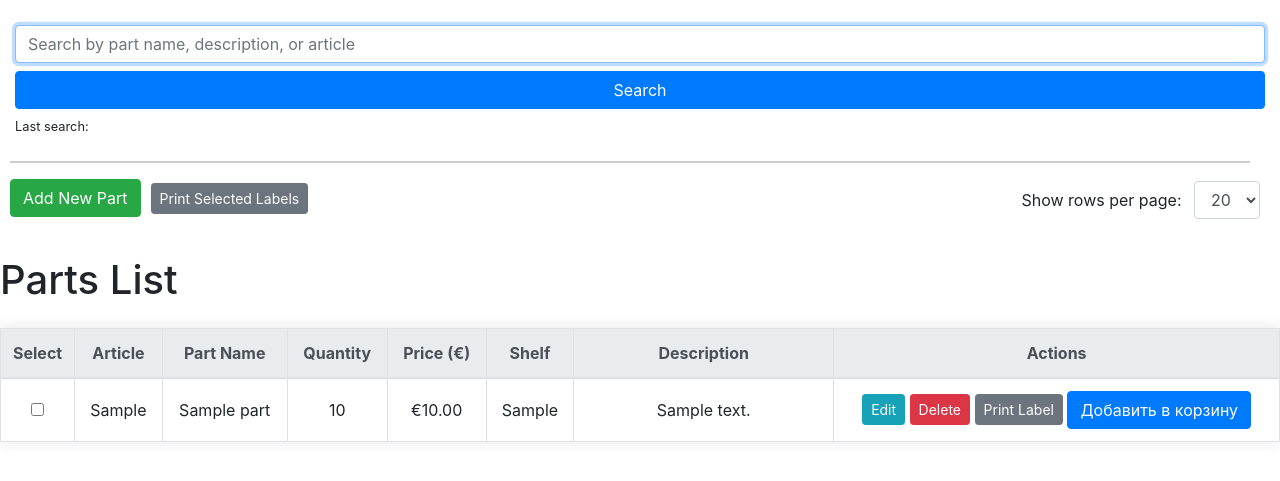
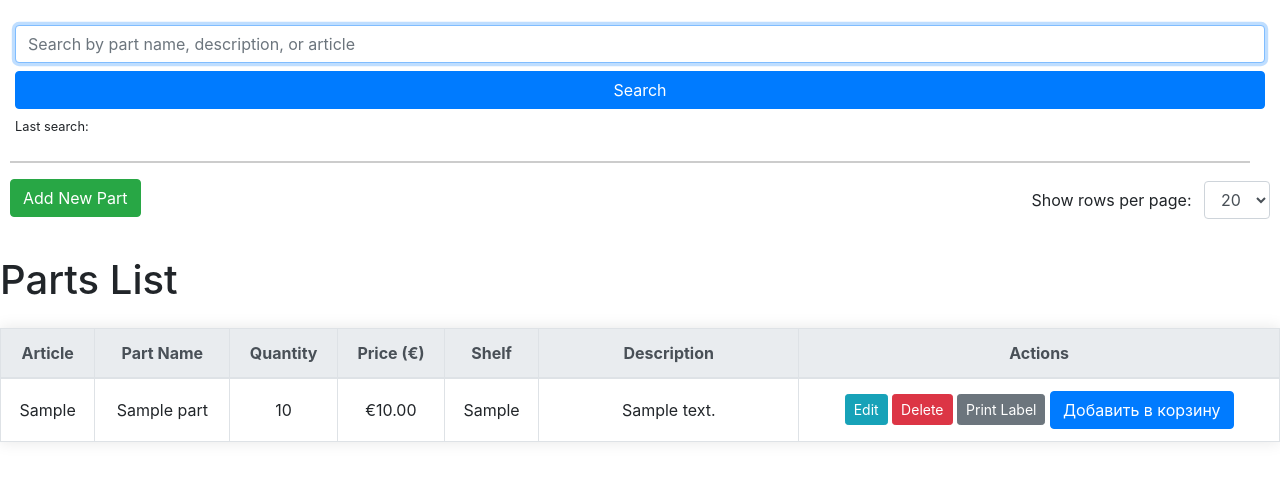
Before and after one commit to Ewi0/ALLOwhk, a PHP site: page / in a window 1280 px wide. Shown: the part 250-731 px from the top of the page. Run offline with PHP 8.4, Linux system fonts and the light colour scheme; tables that the repository leaves empty or names only in its code hold one stand-in row (values such as "Sample post"); some libraries are stand-ins or nearby versions.

Commit message:
Deleted JS Function
Print Selected Labels. We don't use this

```diff
--- a/assets/js/main.js
+++ b/assets/js/main.js
@@ -228,56 +228,6 @@ function generateBarcodeSVG(barcode) {
     return svg.outerHTML;
 }
 
-// Function to print selected labels
-function printSelectedLabels() {
-    let selectedParts = [];
-    let checkboxes = document.querySelectorAll('input[name="select_part"]:checked');
-
-    checkboxes.forEach(function(checkbox) {
-        selectedParts.push(checkbox.value); // Get selected part IDs
-    });
-
-    if (selectedParts.length === 0) {
-        alert("Please select at least one part to print.");
-        return;
-    }
-
-    let labelWindow = window.open('', '_blank', 'width=1280,height=720'); // Open a new window for the labels
-
-    // Loop through each selected part to generate labels
-    let allLabelsContent = '<html><head><title>Labels</title></head><body style="font-family: Arial, sans-serif; text-align: center;" onload="window.print(); window.onafterprint = window.close;">';
-
-    selectedParts.forEach(function(partId) {
-        let row = document.querySelector(`tr[data-id='${partId}']`);
-        if (!row) return;
-
-        let article = row.cells[1].textContent;
-        let partName = row.cells[2].textContent;
-        let price = row.cells[4].textContent;
-        let shelf = row.cells[5].textContent;
-        let barcode = row.getAttribute('data-barcode'); // Get the barcode from the row's data attribute
-
-        // Generate the SVG barcode for each part using the updated JsBarcode-based logic
-        let barcodeSVG = generateBarcodeSVG(barcode);
-
-        // Append each label content to the variable with centered content and padding above the article
-        allLabelsContent += `
-            <div class="label" style="margin-bottom: 20px; display: flex; flex-direction: column; justify-content: center; align-items: center;">
-                <div style="padding-top: 2px;"> <!-- Padding only above the article -->
-                    <strong style="font-size: 18px;">${article}</strong>
-                </div>
-                <div style="font-size: 14px;">${partName}</div>
-                <strong style="font-size: 20px; margin: 1px 1px 0 0">${price}</strong>
-                <div>${barcodeSVG}</div>
-            </div>`;
-    });
-
-    // Close the document after all labels are added
-    allLabelsContent += '</body></html>';
-    labelWindow.document.write(allLabelsContent);
-    labelWindow.document.close();
-}
-
 // Function to print individual labels with padding above the article
 function printLabel(partId) {
     let row = document.querySelector(`tr[data-id='${partId}']`);
--- a/index.php
+++ b/index.php
@@ -119,10 +119,9 @@ $parts_result = $stmt->get_result(); // Результат запрашивае
 
     <div class="align-items-container">
         <a href="add_part.php" class="btn btn-success" style="margin: 0 10px;">Add New Part</a>
-        <button class="btn btn-secondary btn-sm print-selected-button no-print" onclick="printSelectedLabels()">Print Selected Labels</button>
         <div class="form-group">
             <label for="rows_per_page" class="mr-2">Show rows per page:</label>
-            <select id="rows_per_page" class="form-control" style="width: auto; display: inline-block; margin-top: 20px; margin-right: 20px;" onchange="window.location.href='?rows_per_page=' + this.value">
+            <select id="rows_per_page" class="form-control" style="width: auto; display: inline-block; margin-top: 20px; margin-right: 10px;" onchange="window.location.href='?rows_per_page=' + this.value">
                 <option value="5" <?php if($rows_per_page == 5) echo 'selected'; ?>>5</option>
                 <option value="10" <?php if($rows_per_page == 10) echo 'selected'; ?>>10</option>
                 <option value="20" <?php if($rows_per_page == 20) echo 'selected'; ?>>20</option>
@@ -137,7 +136,6 @@ $parts_result = $stmt->get_result(); // Результат запрашивае
     <table class="table table-bordered table-hover">
         <thead class="thead-light">
             <tr>
-                <th>Select</th>
                 <th>Article</th>
                 <th>Part Name</th>
                 <th>Quantity</th>
@@ -150,7 +148,6 @@ $parts_result = $stmt->get_result(); // Результат запрашивае
         <tbody>
             <?php while ($row = $parts_result->fetch_assoc()): ?>
                 <tr data-id="<?php echo $row['id']; ?>" data-barcode="<?php echo $row['barcode']; ?>">
-                    <td style="width: 50px;"><input type="checkbox" name="select_part" value="<?php echo $row['id']; ?>"></td>
                     <td class="copyData"><?php echo $row['article']; ?></td>
                     <td><?php echo $row['part_name']; ?></td>
                     <td><?php echo $row['quantity']; ?></td>
```
